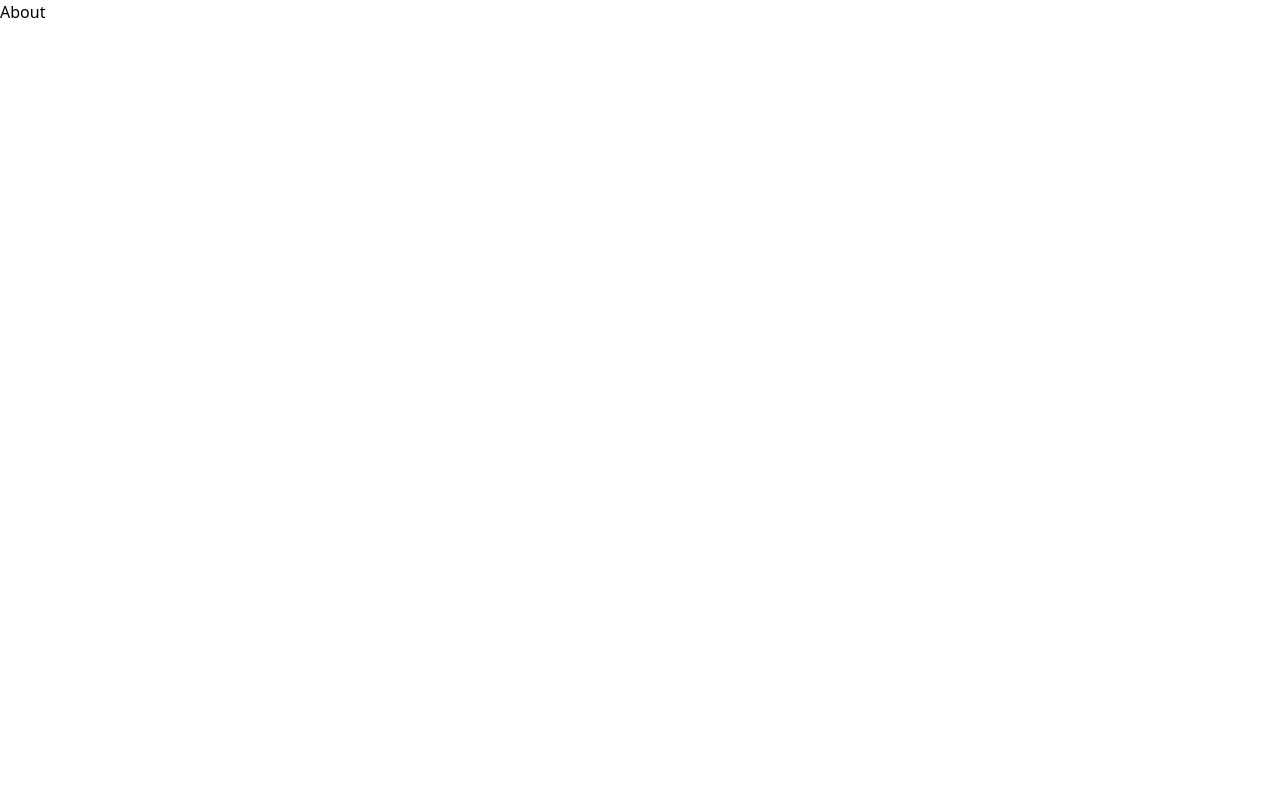
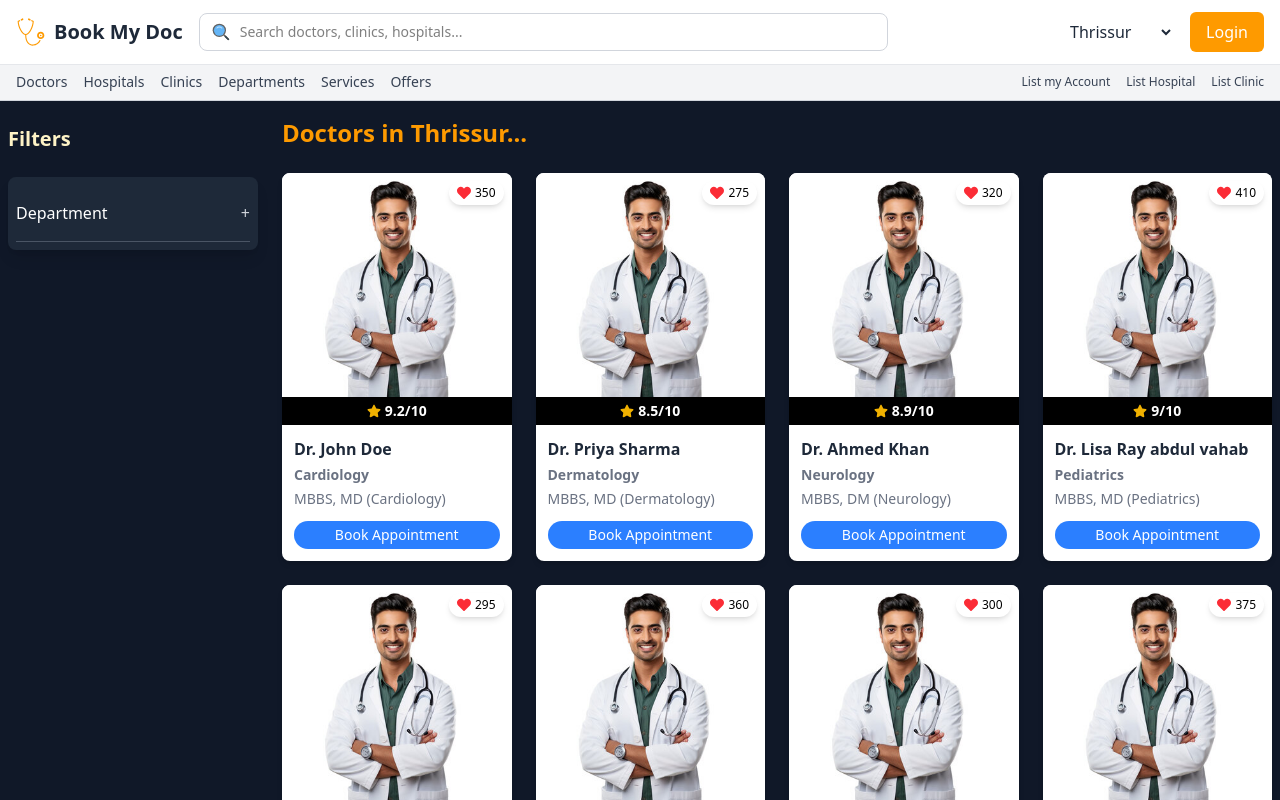
Before and after one commit to abdulvahabaa/book-my-doc-app, a React (Vite) app: page /doctors in a window 1280 px wide. Shown: the top 800 px of the page. Built offline with nearby package versions, Linux system fonts and the light colour scheme.

Commit message:
refactor:doctorcard corrected

```diff
--- a/src/App.jsx
+++ b/src/App.jsx
@@ -1,13 +1,14 @@
 import React from 'react'
 import {BrowserRouter as Router, Routes, Route} from 'react-router-dom'
 import Home from './pages/Home'
+import DoctorsPage from './pages/DoctorsPage'
 
 const App = () => {
   return (
    <Router>
     <Routes>
       <Route path="/" element={<Home />}/>
-      <Route path="/doctors" element={<h1>About</h1>}/>
+      <Route path="/doctors" element={<DoctorsPage /> }/>
       <Route path="/contact" element={<h1>Contact</h1>}/>
     </Routes>
    </Router>
--- a/src/components/DoctorsCard/DoctorsCard.jsx
+++ b/src/components/DoctorCard/DoctorCard.jsx
@@ -2,15 +2,7 @@ import React, { useState } from 'react'
 import { FaStar, FaHeart } from 'react-icons/fa'
 import { doctorsList } from '../../constants/data'
 
-const DoctorsCard = () => {
-  return (
-    <div className="grid grid-cols-2 sm:grid-cols-3 md:grid-cols-4 lg:grid-cols-5 gap-4 p-3">
-      {doctorsList.map((doctor) => (
-        <DoctorCard key={doctor.name} doctor={doctor} />
-      ))}
-    </div>
-  )
-}
+
 
 const DoctorCard = ({ doctor }) => {
   const [showTooltip, setShowTooltip] = useState(false)
@@ -64,4 +56,4 @@ const DoctorCard = ({ doctor }) => {
   )
 }
 
-export default DoctorsCard
+export default DoctorCard
--- /dev/null
+++ b/src/pages/DoctorsPage.jsx
@@ -0,0 +1,97 @@
+import React, { useState } from "react";
+import Navbar from "../components/Navbar/Navbar";
+import SubNavbar from "../components/SubNavbar/SubNavbar";
+import Footer from "../components/Footer.jsx/Footer";
+import Title from "../ui/Title";
+import DoctorsCard from "../components/DoctorCard/DoctorCard";
+import DoctorCard from "../components/DoctorCard/DoctorCard";
+import { doctorsList } from "../constants/data";
+
+const location = "Thrissur";
+
+// Reusable Accordion Filter Component
+const AccordionFilter = ({ title, isOpen, toggle, children }) => (
+  <div className="border-b border-gray-600">
+    <button
+      onClick={toggle}
+      className="w-full text-left py-4 text-white font-medium flex justify-between items-center"
+    >
+      {title}
+      <span className="text-gray-300">{isOpen ? "-" : "+"}</span>
+    </button>
+    {isOpen && (
+      <div className="pl-3 pb-4 space-y-2 text-sm text-gray-300">
+        {children}
+      </div>
+    )}
+  </div>
+);
+
+const DoctorsPage = () => {
+  const [openFilter, setOpenFilter] = useState("");
+
+  const toggleFilter = (filterName) => {
+    setOpenFilter(openFilter === filterName ? "" : filterName);
+  };
+
+  return (
+    <div className="bg-gray-900 min-h-screen">
+      <header>
+        <Navbar />
+        <div className="pt-16">
+          <SubNavbar />
+        </div>
+      </header>
+
+      <main className="mt-4 container mx-auto px-2 ">
+        {/* 2 Column Grid with reduced sidebar width */}
+        <div className="grid grid-cols-1 md:grid-cols-[250px_1fr] gap-6 ">
+          <aside aria-labelledby="filter-doctor">
+            <h3 className="text-xl text-amber-100 font-semibold mb-6 mt-2">
+              Filters
+            </h3>
+            <div className="bg-gray-800  rounded-lg shadow-lg p-2">
+              <div className="space-y-4">
+                {/* Department Filter */}
+                <AccordionFilter
+                  title="Department"
+                  isOpen={openFilter === "department"}
+                  toggle={() => toggleFilter("department")}
+                >
+                  <select className="w-full bg-gray-700 text-white p-2 rounded focus:outline-none">
+                    <option>Cardiology</option>
+                    <option>Orthopedics</option>
+                    <option>Dermatology</option>
+                    <option>Pediatrics</option>
+                  </select>
+                </AccordionFilter>
+              </div>
+            </div>
+          </aside>
+
+          {/* Right Side - Doctors List */}
+          <section aria-labelledby="doctors-cards">
+            <h2
+              id="clinics-section"
+              className="text-white text-3xl font-semibold mb-6"
+            >
+              <Title>Doctors in {location}...</Title>
+            </h2>
+
+            <div className="grid grid-cols-1 sm:grid-cols-2 lg:grid-cols-4 gap-6">
+            {doctorsList.map((doctor) => (
+              <DoctorCard key={doctor.name} doctor={doctor} />
+            ))}
+            </div>
+          </section>
+        </div>
+
+        <footer className="mt-12">
+          <Footer />
+        </footer>
+      </main>
+    </div>
+  );
+};
+
+export default DoctorsPage;
--- a/src/pages/Home.jsx
+++ b/src/pages/Home.jsx
@@ -3,11 +3,13 @@ import Navbar from "../components/Navbar/Navbar";
 import SubNavbar from "../components/SubNavbar/SubNavbar";
 import Title from "../ui/Title";
 import DepartmentsCarosel from "../components/DepartmentsCarosel/DepartmentsCarosel";
-import DoctorsCard from "../components/DoctorsCard/DoctorsCard";
+import DoctorsCard from "../components/DoctorCard/DoctorCard";
 import Footer from "../components/Footer.jsx/Footer";
 import ClinicsCard from "../components/ClinicsCard/ClinicsCard";
 import HospitalsCard from "../components/HospitalsCard/HospitalsCard";
 import Banner from "../components/Banners/Banner";
+import { doctorsList } from "../constants/data";
+import DoctorCard from "../components/DoctorCard/DoctorCard";
 
 const Home = () => {
   return (
@@ -35,7 +37,11 @@ const Home = () => {
           <h2 id="doctors-section">
             <Title>Nearby Doctors</Title>
           </h2>
-          <DoctorsCard />
+          <div className="grid grid-cols-2 sm:grid-cols-3 md:grid-cols-4 lg:grid-cols-5 gap-4 p-3">
+            {doctorsList.map((doctor) => (
+              <DoctorCard key={doctor.name} doctor={doctor} />
+            ))}
+          </div>
         </section>
 
         <section className="p-3" aria-labelledby="clinics-section">
```
